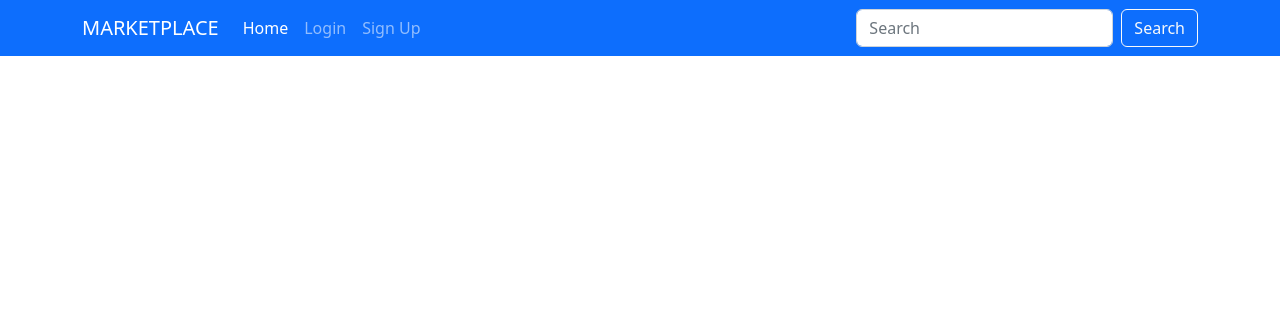
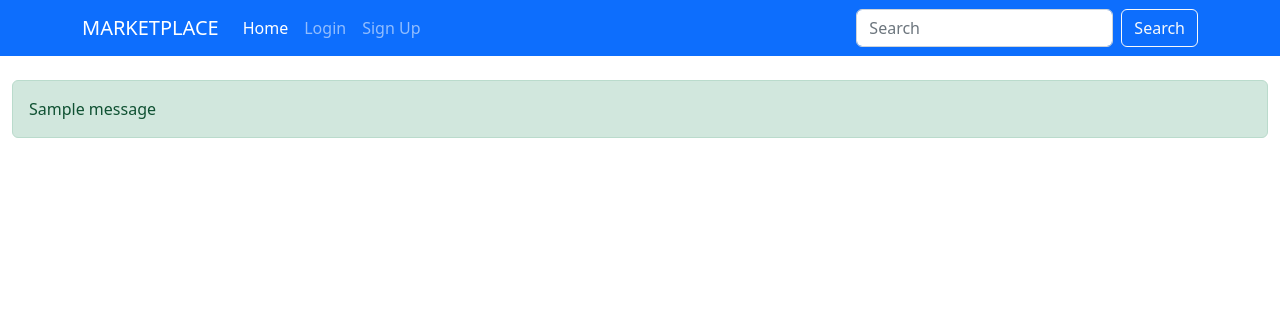
Before and after one commit to Aycelenk/Ecommerce-Website-Django, a Django app: template Marketplace/Main/templates/base.html in a window 1280 px wide. Shown: the top 316 px of the page. Run offline with Django 3.2, Linux system fonts and the light colour scheme; the template is opened without the code that fills it, so the values that code supplies are empty; tables that the repository leaves empty hold one stand-in row (values such as "Sample post"); one stand-in notice (Sample message) is shown.

Commit message:
Added a succes message if an user is created successfully

```diff
--- a/Marketplace/Main/templates/base.html
+++ b/Marketplace/Main/templates/base.html
@@ -45,7 +45,16 @@
             </div>
         </div>
     </nav>
-
+    {% if messages %}
+    {% for message in messages %}
+    <br>
+    <div class="container-fluid justify-content-center">
+        <div class="alert alert-{{message.tags}}">
+            {{message}}
+        </div>
+    </div>
+    {% endfor %}
+    {% endif %}
     {% block content %}
     {% endblock %}
 
--- a/Marketplace/Main/templates/login.html
+++ b/Marketplace/Main/templates/login.html
@@ -27,7 +27,7 @@
 
 									{{form.non_field_errors}}
 								</div>
-								{% endif %}
+							{% endif %}
 							<button class="btn btn-primary btn-lg btn-block" type="submit">Login</button>
 							<p style="margin-top: 15px; margin-bottom: 10px" class="text-muted">Don't have an account? <a href="{% url 'signup' %}">Sign up</a></p>
 							<hr class="my-4">
--- a/Marketplace/Main/views.py
+++ b/Marketplace/Main/views.py
@@ -4,6 +4,7 @@ from Product.models import InStockProduct, OrderedProduct, Users
 from .forms import LoginForm,SignupForm
 from django.contrib.auth import authenticate,logout
 from django.contrib.auth import login as auth_login
+from django.contrib import messages
 # Create your views here.
 
 def index(request):
@@ -29,7 +30,6 @@ def login(request):
             else:
                 return HttpResponse(form.error_messages["invalid_login"])
         else:
-            print(form.errors)
             return render(request,"login.html",{"form":form})
 
     else:
@@ -41,6 +41,7 @@ def signup(request):
         form = SignupForm(request.POST)
         if form.is_valid():
             form.save()
+            messages.success(request,f"Account created for {request.POST.get('username')}")
             return redirect("login")
         else:
             return render(request,"signup.html",{"form":form})
--- a/Marketplace/Marketplace/settings.py
+++ b/Marketplace/Marketplace/settings.py
@@ -132,6 +132,7 @@ AUTH_USER_MODEL = 'Product.Users'
 CRISPY_ALLOWED_TEMPLATE_PACKS = "bootstrap5"
 CRISPY_TEMPLATE_PACK = "bootstrap5"
 
+
 # Default primary key field type
 # https://docs.djangoproject.com/en/4.1/ref/settings/#default-auto-field
 
```
Also changed, not shown: Marketplace/db.sqlite3. Lines whose indentation alone changed are shown as unchanged.
